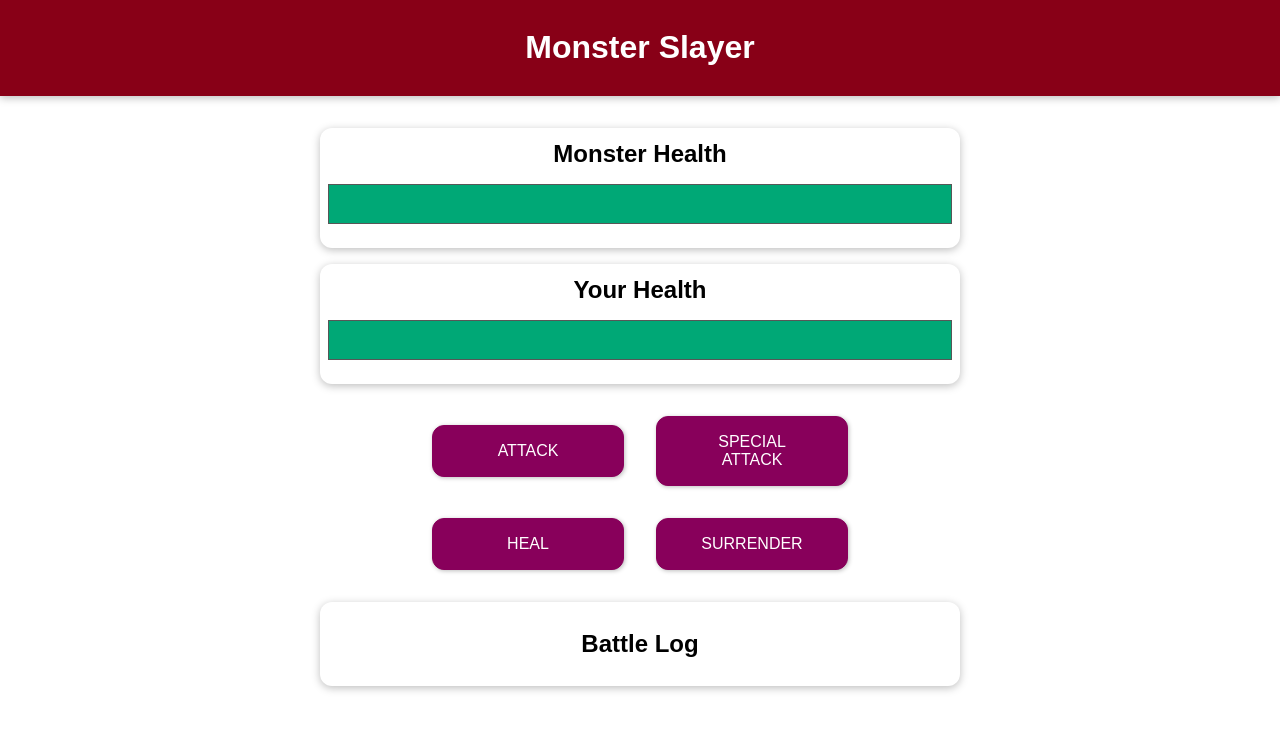
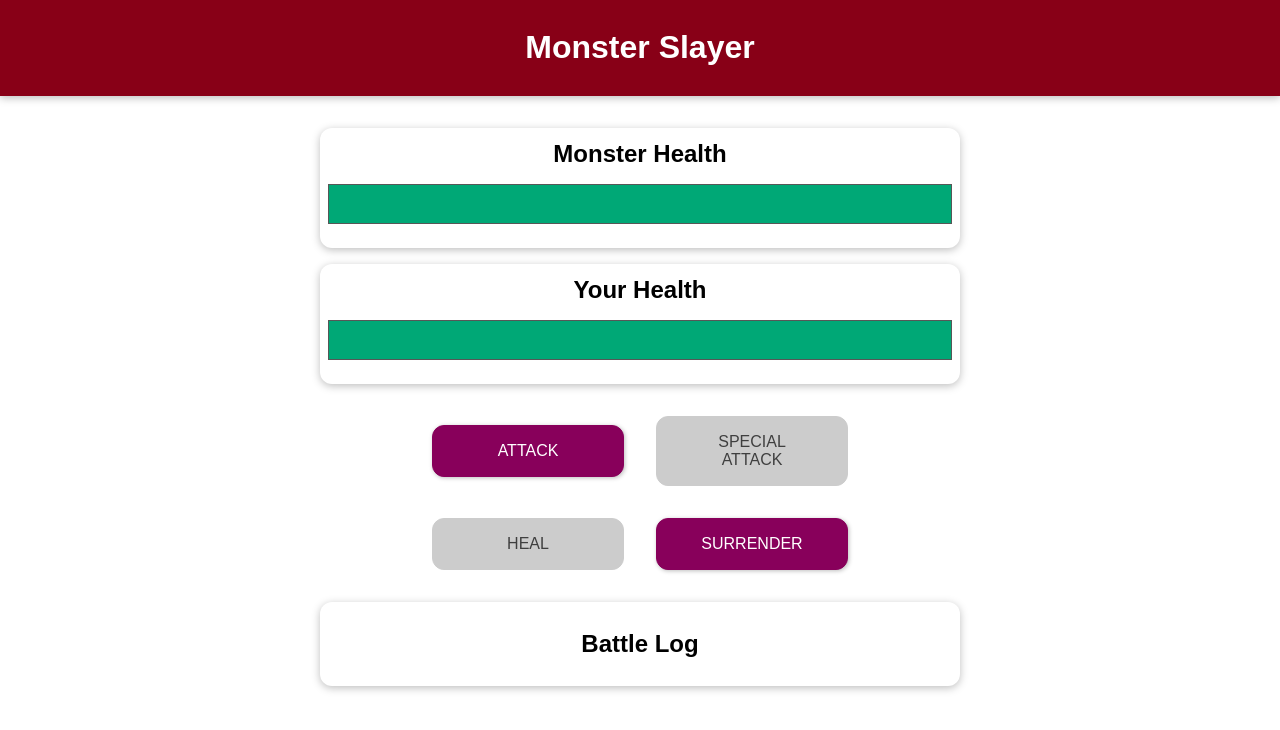
Before and after one commit to N1Anoobis/menu-vue, a Vue app: page / in a window 1280 px wide. Shown: the top 730 px of the page. Built offline with nearby package versions, Linux system fonts and the light colour scheme.

Commit message:
Add heal functionalyty

```diff
--- a/src/components/Game.vue
+++ b/src/components/Game.vue
@@ -21,7 +21,7 @@
         <button :disabled="mayUseSpecialAttack" @click="specialAttack">
           SPECIAL ATTACK
         </button>
-        <button>HEAL</button>
+        <button :disabled="mayHeal" @click="healPlayer">HEAL</button>
         <button>SURRENDER</button>
       </section>
       <section id="log" class="container">
@@ -40,7 +40,7 @@ import { Component, Vue } from "vue-property-decorator";
 export default class NavBar extends Vue {
   private playerHealth = 100;
   private monsterHealth = 100;
-  private currentRound = 0;
+  private currentRound = 1;
 
   get monsterBarStyles(): object {
     return { width: this.monsterHealth + "%" };
@@ -52,6 +52,10 @@ export default class NavBar extends Vue {
 
   get mayUseSpecialAttack() {
     return this.currentRound % 3 !== 0;
+  }
+
+  get mayHeal() {
+    return this.currentRound % 6 !== 0;
   }
 
   randomValue(min: number, max: number): number {
@@ -74,6 +78,16 @@ export default class NavBar extends Vue {
     this.currentRound++;
     const attackValue = this.randomValue(10, 25);
     this.monsterHealth -= attackValue;
+    this.attackPlayer();
+  }
+
+  healPlayer(): void {
+    if (this.currentRound === 0) {
+      return;
+    }
+    this.currentRound++;
+    const healValue = this.randomValue(15, 20);
+    this.playerHealth += healValue;
     this.attackPlayer();
   }
 }
```
